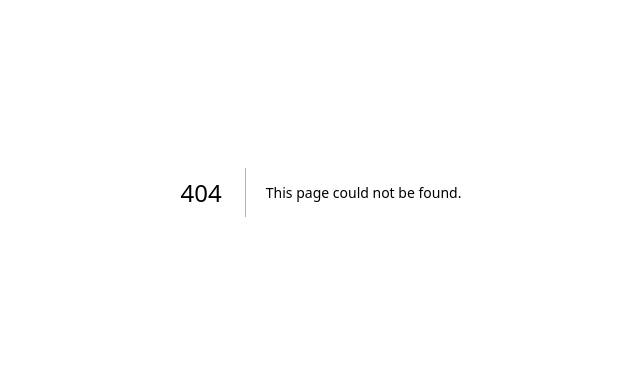
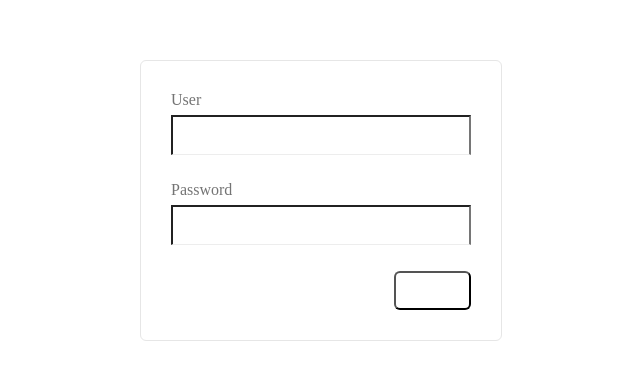
Before and after one commit to jonathan-bug/todo-app, a Next.js app: page /login in a window 1280 px wide. Before the commit this address had no page. Shown: the part 208-588 px from the top of the page, without its empty margins (319-959 px from the left). Built offline with nearby package versions, Linux system fonts and the light colour scheme.

Commit message:
Login ui

```diff
--- /dev/null
+++ b/src/app/login/page.jsx
@@ -0,0 +1,25 @@
+import styles from "@/app/login/page.module.css";
+import styles2 from "@/app/components/form/component.module.css";
+
+export default function Page() {
+    return (
+        <div class={styles.container}>
+            <div class={`${styles2.form} ${styles.form_}`}>
+                <div class={styles2.form__group}>
+                    <label className={styles2.form__label}>User</label>
+                    <input className={styles2.form__input} name="" type="text" value=""/>
+                </div>
+                <div class={styles2.form__group}>
+                    <label className={styles2.form__label}>Password</label>
+                    <input className={styles2.form__input} name="" type="text" value=""/>
+                </div>
+
+                <div class={styles2.form__group}>
+                    <div className={styles2.form__group_button}>
+                        <button className={styles2.form__button}>Login</button>
+                    </div>
+                </div>
+            </div>
+        </div>
+    )
+}
--- /dev/null
+++ b/src/app/login/page.module.css
@@ -0,0 +1,18 @@
+.container {
+    width: 100%;
+    height: 100vh;
+    display: flex;
+    justify-content: center;
+    align-items: center;
+}
+
+.form_ {
+    width: 300px;
+    background-color: #ffffff;
+}
+
+@media screen and (width < 400px) {
+    .form_ {
+        width: 260px;
+    }
+}
```
